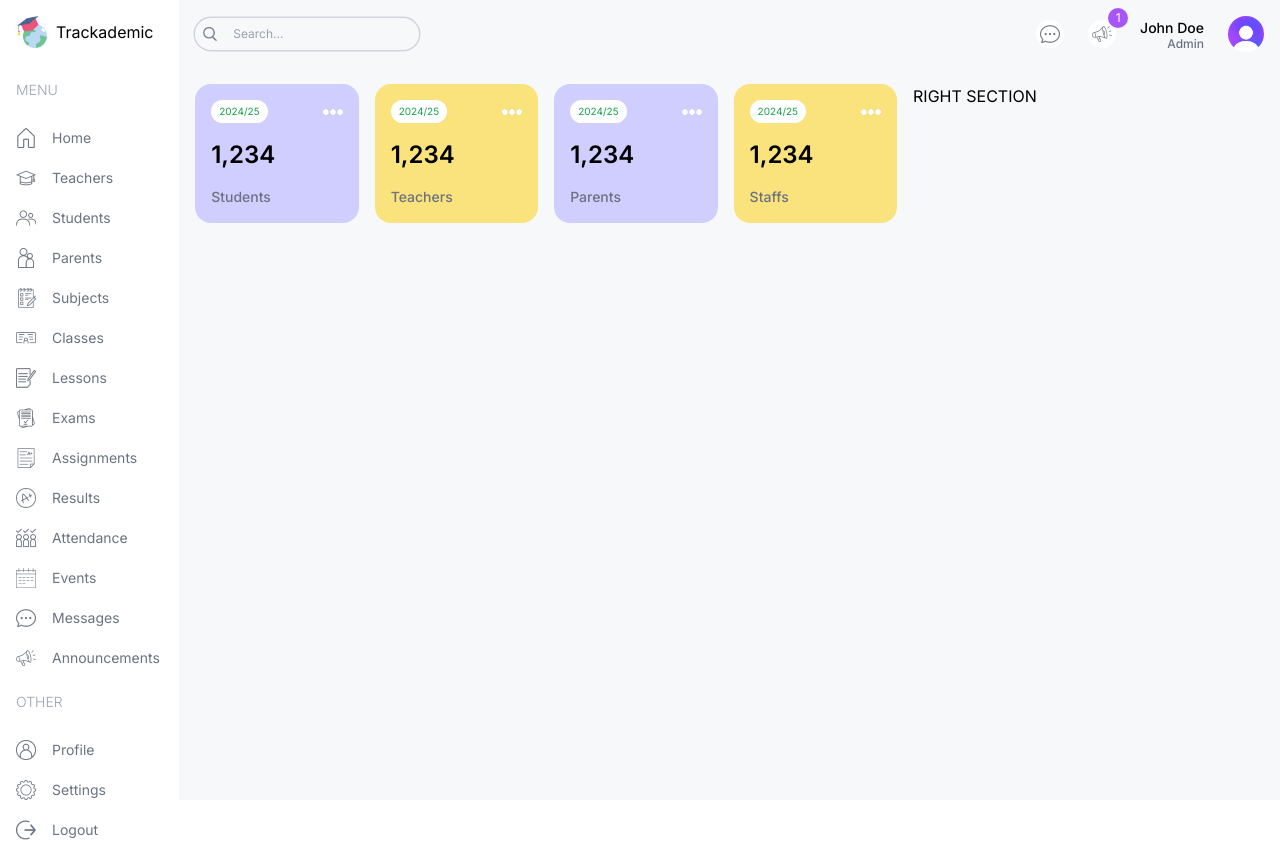
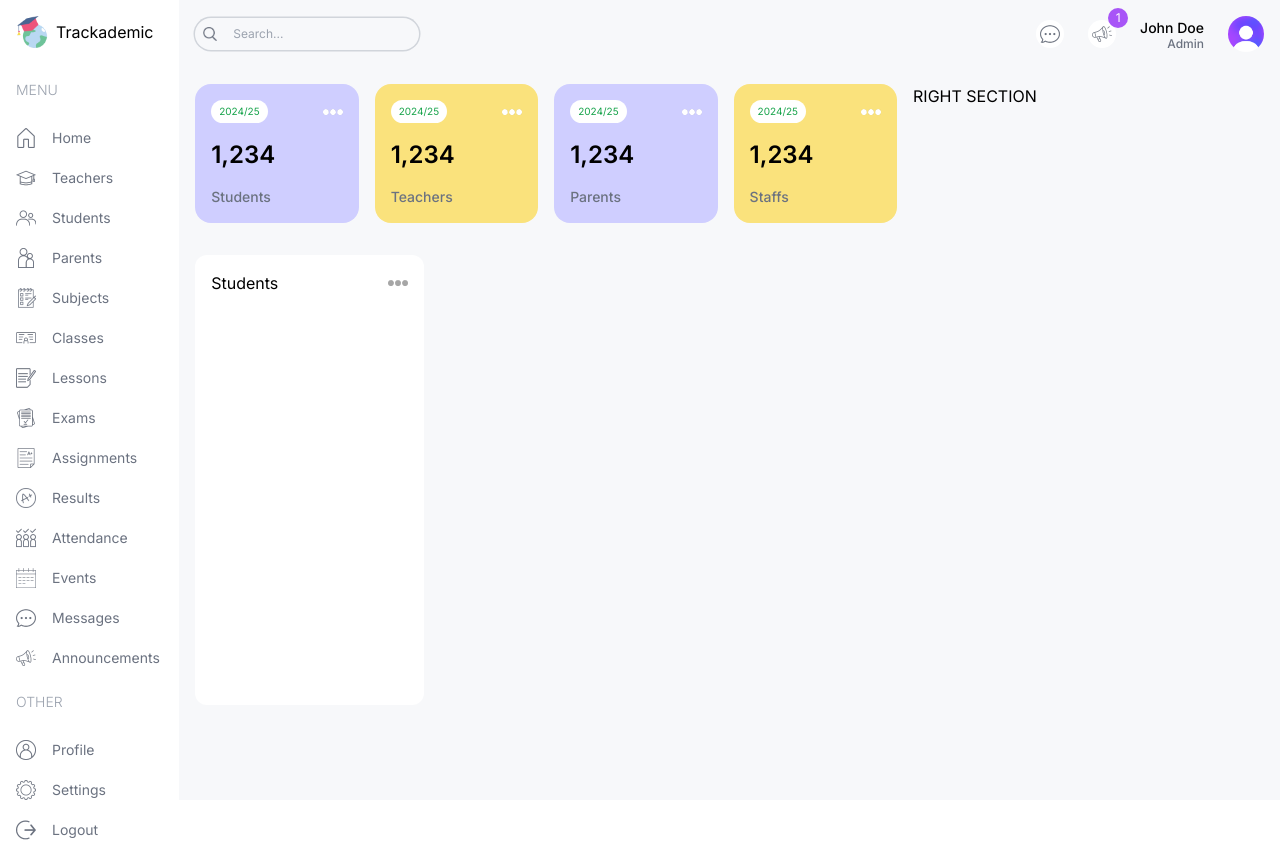
Before and after one commit to Vedang1102/next-school-dashboard, a Next.js app: page /admin in a window 1280 px wide. Built offline with nearby package versions, Linux system fonts and the light colour scheme.

Commit message:
Updated from Linux

```diff
--- a/src/app/(dashboard)/admin/page.tsx
+++ b/src/app/(dashboard)/admin/page.tsx
@@ -1,9 +1,10 @@
 import UserCard from '../../components/UserCard';
+import CountChart from '../../components/CountChart';
 const AdminPage = () => {
   return (
     <div className='p-4 flex gap-4 flex-col md:flex-row'>
       {/* LEFT */}
-      <div className="w-full lg:w-2/3">
+      <div className="w-full lg:w-2/3 flex flex-col gap-8">
         {/* USER CARDS */}
         <div className="flex gap-4 justify-between flex-wrap"> {/* flex wrap is used so that the page doesn't overflow on small screens */}
           <UserCard type="student"/>
@@ -11,6 +12,17 @@ const AdminPage = () => {
           <UserCard type="parent"/>
           <UserCard type="staff"/>
         </div>
+        {/* MIDDLE CHARTS */}
+        <div className='flex gap-4 flex-col lg:flex-row'>
+          {/* COUNT CHART */}
+          <div className='w-full lg:w-1/3 h-[450px]'>
+          <CountChart />
+          </div>
+          {/* ATTENDANCE CHART */}
+          <div className='w-full lg:w-2/3 h-[450px]'></div>
+        </div>
+        {/* BOTTOM CHARTS */}
+        <div className=''></div>
       </div>
       {/* RIGHT */}
       <div className="w-full lg:w-1/3">
--- a/src/app/components/CountChart.tsx
+++ b/src/app/components/CountChart.tsx
@@ -1,6 +1,65 @@
+"use client"
+import { RadialBarChart, RadialBar, Legend, ResponsiveContainer } from 'recharts';
+import Image from 'next/image';
+
+const data = [
+  {
+    name: '18-24',
+    uv: 31.47,
+    pv: 2400,
+    fill: '#8884d8',
+  },
+  {
+    name: '25-29',
+    uv: 26.69,
+    pv: 4567,
+    fill: '#83a6ed',
+  },
+  {
+    name: '30-34',
+    uv: 15.69,
+    pv: 1398,
+    fill: '#8dd1e1',
+  },
+  {
+    name: '35-39',
+    uv: 8.22,
+    pv: 9800,
+    fill: '#82ca9d',
+  },
+  {
+    name: '40-49',
+    uv: 8.63,
+    pv: 3908,
+    fill: '#a4de6c',
+  },
+  {
+    name: '50+',
+    uv: 2.63,
+    pv: 4800,
+    fill: '#d0ed57',
+  },
+  {
+    name: 'unknow',
+    uv: 6.67,
+    pv: 4800,
+    fill: '#ffc658',
+  },
+];
+
 const CountChart = () => {
   return (
-    <div className=''>CountChart</div>
+    <div className='bg-white rounded-xl w-full h-full'>
+      {/* Title */}
+      <div className='flex justify-between items-center p-4'>
+        <h1>Students</h1>
+        <Image src='/moreDark.png' alt='' height={20} width={20}/>
+      </div>
+      {/* Chart */}
+      <div className=''></div>
+      {/* Bottom */}
+      <div className=''></div>
+    </div>
   )
 }
 
```
